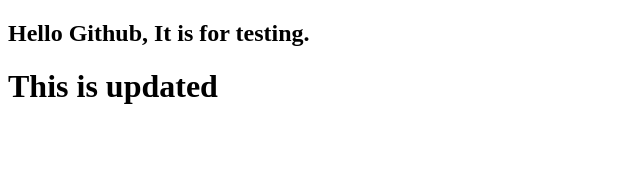
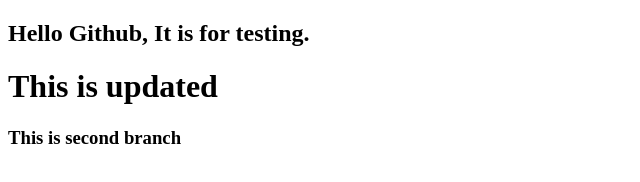
Before and after one commit to Rejoan2014/github-tutorial, a plain HTML site: page index.html in a window 1280 px wide. Shown: the whole page, without its empty margins (0-640 px from the left). Drawn offline with Linux system fonts and the light colour scheme.

Commit message:
This go second B
This go second Branch for testing

```diff
--- a/index.html
+++ b/index.html
@@ -10,5 +10,6 @@
     <h2>Hello Github, It is for testing.</h2>
 
     <h1>This is updated</h1>
+    <h3>This is second branch</h3>
 </body>
 </html>
```
